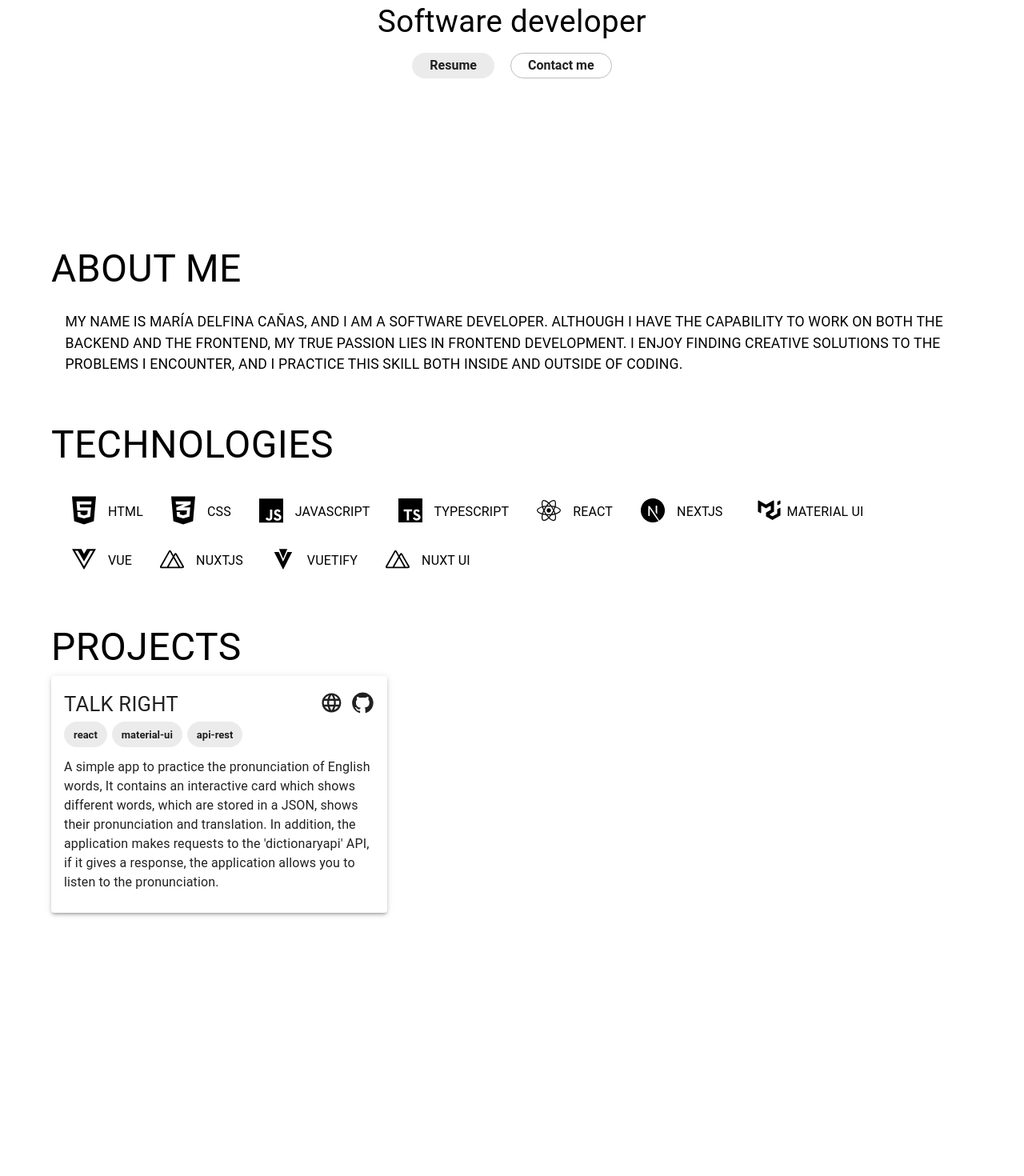
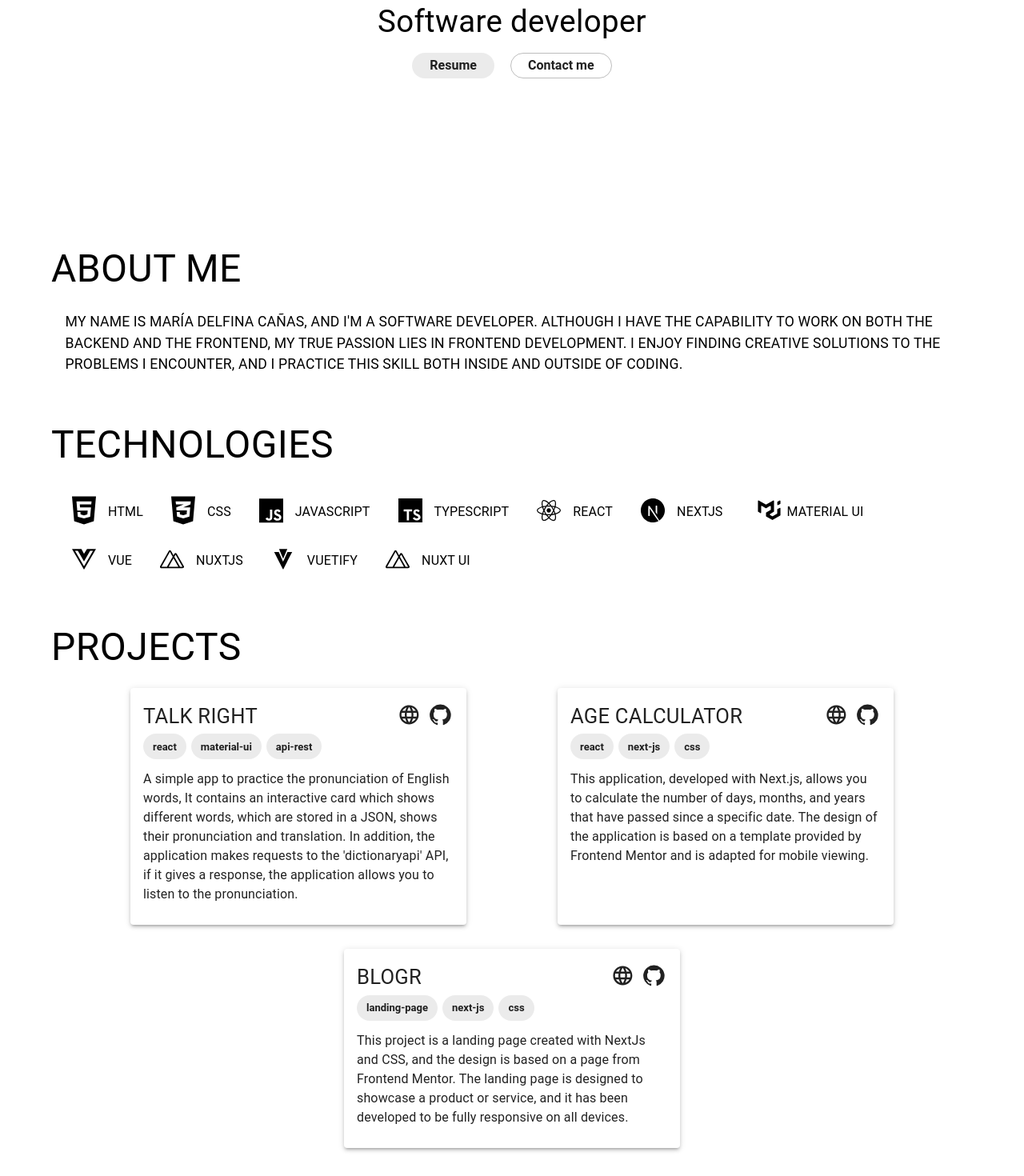
Before and after one commit to delfigica/delfina.ar, a Next.js app: page / in a window 1280 px wide. Shown: the part 373-1843 px from the top of the page at 80% size. Before the commit the page ends 1534 px from the top, so only its background shows below. Built offline with nearby package versions, Linux system fonts and the light colour scheme.

Commit message:
add nuw projects and update banner and about letters

```diff
--- a/src/components/AboutMe.js
+++ b/src/components/AboutMe.js
@@ -22,7 +22,7 @@ export const AboutMe = () => {
           padding: "1em",
         }}
       >
-        My name is María Delfina Cañas, and I am a software developer. Although
+        My name is María Delfina Cañas, and I&apos;m a software developer. Although
         I have the capability to work on both the backend and the frontend, my
         true passion lies in frontend development. I enjoy finding creative
         solutions to the problems I encounter, and I practice this skill both
--- a/src/components/Banner.js
+++ b/src/components/Banner.js
@@ -39,7 +39,7 @@ export const Banner = () => {
                 }
           }
         >
-          Hey, I´m Delfina
+          Hey, I&apos;m Delfina
         </Typography>
         <Typography sx={{ fontSize: "2.4em" }} className="banner-subtitle">
           Software developer
--- a/src/components/ProjectCard.js
+++ b/src/components/ProjectCard.js
@@ -5,8 +5,7 @@ import GitHubIcon from "@mui/icons-material/GitHub";
 
 export const ProjectCard = ({ project }) => {
   return (
-    <Card elevation={3} sx={{ maxWidth: "420px" }}>
-      <Box></Box>
+    <Card elevation={3} sx={{ maxWidth: "420px", margin: '15px' }}>
       <Box sx={{ padding: "1em" }}>
         <Box
           sx={{
@@ -18,7 +17,7 @@ export const ProjectCard = ({ project }) => {
           <Typography sx={{ fontSize: "1.6em", textTransform: "uppercase" }}>
             {project?.title}
           </Typography>
-          <Box>
+          <Box sx={{minWidth: '80px'}}>
             <a href={project.url} target="_blank">
               <LanguageIcon
                 sx={{
--- a/src/components/Projects.js
+++ b/src/components/Projects.js
@@ -15,59 +15,38 @@ export const Projects = () => {
       github: "https://github.com/delfigica/talk-right",
       tags: ["react", "material-ui", "api-rest"],
     },
+    {
+      id: "age-calculator",
+      title: "Age calculator",
+      description:
+        "This application, developed with Next.js, allows you to calculate the number of days, months, and years that have passed since a specific date. The design of the application is based on a template provided by Frontend Mentor and is adapted for mobile viewing.",
+      url: "https://delfigica.github.io/age-calculator-react-app/",
+      github: "https://github.com/delfigica/age-calculator-react-app",
+      tags: ["react", "next-js", "css"],
+    },
+    {
+      id: "blogr-landing-page",
+      title: "Blogr",
+      description:
+        "This project is a landing page created with NextJs and CSS, and the design is based on a page from Frontend Mentor. The landing page is designed to showcase a product or service, and it has been developed to be fully responsive on all devices.",
+      url: "https://delfigica.github.io/blogr-landing-page/",
+      github: "https://github.com/delfigica/blogr-landing-page",
+      tags: ["landing-page", "next-js", "css"],
+    },
   ];
   return (
     <Box
       sx={{
-        margin: '20px 0px'
+        margin: "20px 0px",
       }}
     >
       <Typography sx={{ fontSize: "3em", textTransform: "uppercase" }}>
         Projects
       </Typography>
-      <Box>
+      <Box sx={{ display: "flex", flexWrap: "wrap", justifyContent: 'space-evenly' }}>
         {projectsData.map((project) => (
           <ProjectCard project={project} key={project.id} />
         ))}
-        {/* <Card elevation={3} sx={{ maxWidth: "420px" }}>
-          <Box></Box>
-          <Box sx={{ padding: "1em" }}>
-            <Box
-              sx={{
-                display: "flex",
-                alignItems: "center",
-                justifyContent: "space-between",
-              }}
-            >
-              <Typography
-                sx={{ fontSize: "1.6em", textTransform: "uppercase" }}
-              >
-                Talk right
-              </Typography>
-              <Box>
-                <a >
-                  <LanguageIcon sx={{ cursor: "pointer", fontSize: '1.8em', margin: '0px 10px' }} />
-                </a>
-                <a>
-                  <GitHubIcon sx={{ cursor: "pointer", fontSize: '1.8em'  }} />
-                </a>
-              </Box>
-            </Box>
-            <Box sx={{ display: "flex", flexWrap: "wrap", marginLeft: "-3px" }}>
-              <Chip label="React" sx={{ margin: "3px" }} />
-              <Chip label="Material UI" sx={{ margin: "3px" }} />
-              <Chip label="API rest" sx={{ margin: "3px" }} />
-            </Box>
-            <Typography sx={{ margin: "10px 0px" }}>
-              A simple app to practice the pronunciation of English words, It
-              contains an interactive card which shows different words, which
-              are stored in a JSON, shows their pronunciation and translation.
-              In addition, the application makes requests to the "dictionaryapi"
-              API, if it gives a response, the application allows you to listen
-              to the pronunciation.
-            </Typography>
-          </Box>
-        </Card> */}
       </Box>
     </Box>
   );
```
